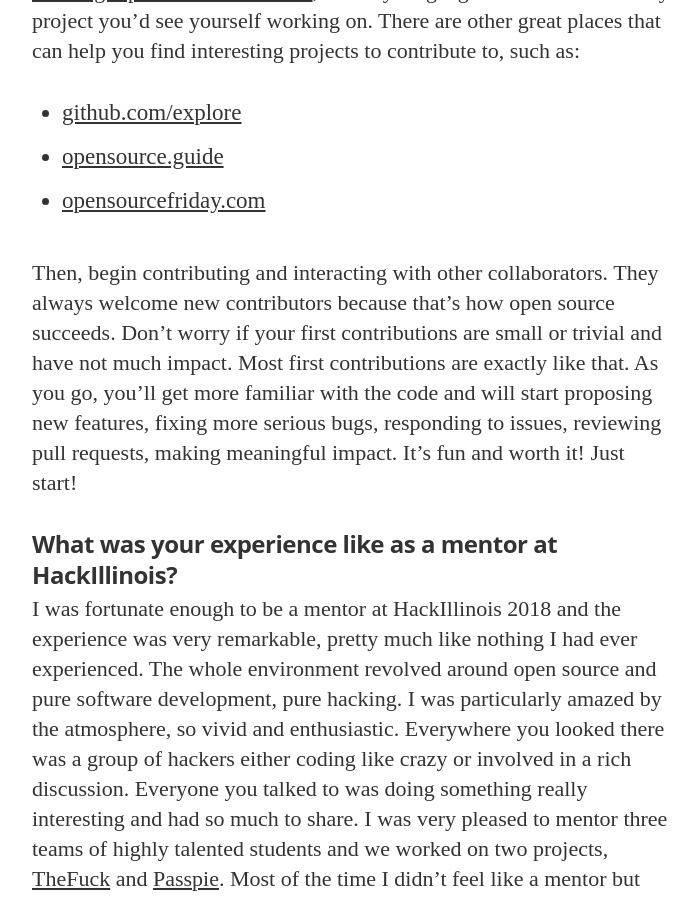
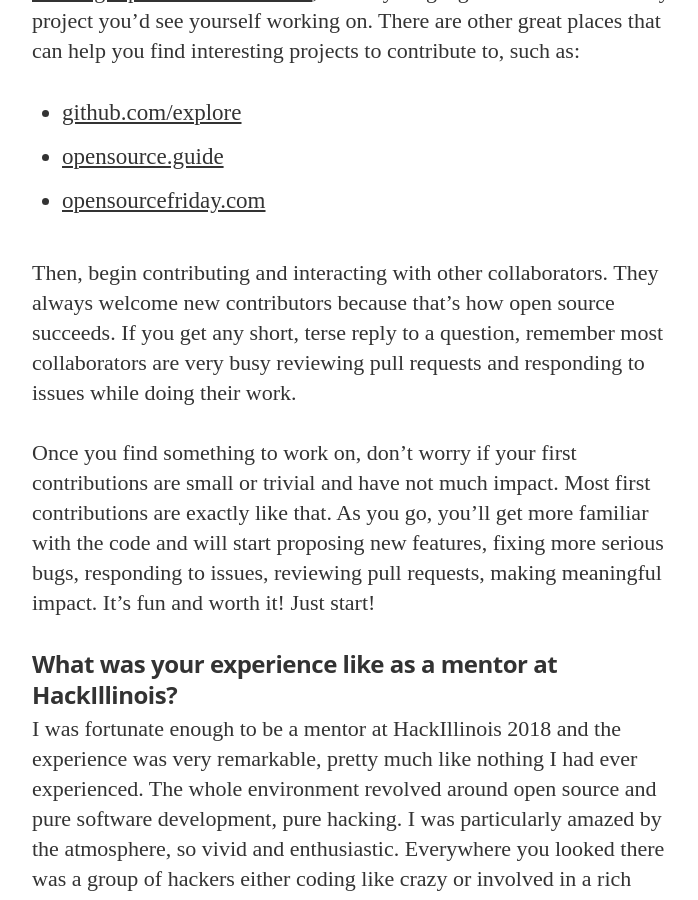
Before and after one commit to HackIllinois/blog, a Jekyll site: the page built from _posts/2018-08-01-mentor-spotlight-pablo-aguiar.markdown, in a window 1280 px wide and 900 px high, scrolled down 3289 px. Shown: the whole window, without its empty margins (288-986 px from the left). Built offline with Jekyll 4.4.1, drawn with Linux system fonts in a browser that asks for light colours; nearby versions of some CDN libraries; some web fonts are replaced.

Commit message:
Add a note on short, terse, non-personal replies

```diff
--- a/_posts/2018-08-01-mentor-spotlight-pablo-aguiar.markdown
+++ b/_posts/2018-08-01-mentor-spotlight-pablo-aguiar.markdown
@@ -39,7 +39,9 @@
 - [opensource.guide](https://opensource.guide "Open Source Guides")
 - [opensourcefriday.com](https://opensourcefriday.com "Open Source Friday")
 
-Then, begin contributing and interacting with other collaborators. They always welcome new contributors because that's how open source succeeds. Don't worry if your first contributions are small or trivial and have not much impact. Most first contributions are exactly like that. As you go, you'll get more familiar with the code and will start proposing new features, fixing more serious bugs, responding to issues, reviewing pull requests, making meaningful impact. It's fun and worth it! Just start!
+Then, begin contributing and interacting with other collaborators. They always welcome new contributors because that's how open source succeeds. If you get any short, terse reply to a question, remember most collaborators are very busy reviewing pull requests and responding to issues while doing their work.
+
+Once you find something to work on, don't worry if your first contributions are small or trivial and have not much impact. Most first contributions are exactly like that. As you go, you'll get more familiar with the code and will start proposing new features, fixing more serious bugs, responding to issues, reviewing pull requests, making meaningful impact. It's fun and worth it! Just start!
 
 ### What was your experience like as a mentor at HackIllinois?
 I was fortunate enough to be a mentor at HackIllinois 2018 and the experience was very remarkable, pretty much like nothing I had ever experienced. The whole environment revolved around open source and pure software development, pure hacking. I was particularly amazed by the atmosphere, so vivid and enthusiastic. Everywhere you looked there was a group of hackers either coding like crazy or involved in a rich discussion. Everyone you talked to was doing something really interesting and had so much to share. I was very pleased to mentor three teams of highly talented students and we worked on two projects, [TheFuck](https://github.com/nvbn/thefuck) and [Passpie](https://github.com/marcwebbie/passpie). Most of the time I didn't feel like a mentor but more like another hacker in the team.
```
